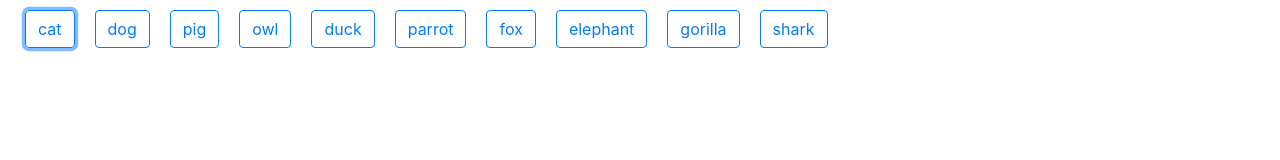
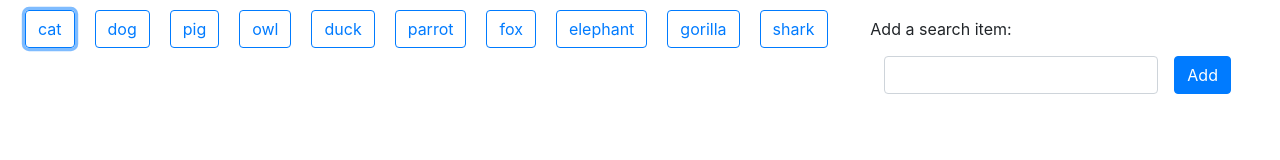
Before and after one commit to maddieclare/Giphy-API, a plain HTML site: page index.html in a window 1280 px wide. Both pictures are taken after a click on the button "cat". Drawn offline with nearby package versions, Linux system fonts and the light colour scheme; no server answers.

Commit message:
Can add new buttons using form input

```diff
--- a/assets/css/style.css
+++ b/assets/css/style.css
@@ -1,14 +1,14 @@
-#search-buttons {
-    width: 100vw;
-}
-
 .search-button {
     margin: 10px;
 }
 
+#add-search-topic {
+    margin-top: 10px;
+}
+
 #results {
     min-height: 100vh;
-    min-width: 100vw;
+    /* min-width: 100vw; */
 }
 
 .image-result {
--- a/assets/javascript/app.js
+++ b/assets/javascript/app.js
@@ -11,6 +11,12 @@ let topics = [
   "shark"
 ];
 
+let userTopicInput;
+
+refreshTopicButtons();
+
+function refreshTopicButtons() {
+  $("#search-buttons").empty();
   for (let i = 0; i < topics.length; i++) {
     let button = $("<button>");
     button.append(topics[i]);
@@ -20,8 +26,8 @@ for (let i = 0; i < topics.length; i++) {
   }
 
   $(".search-button").on("click", function() {
-  var searchTerm = $(this).attr("search-term");
-  var queryUrl =
+    let searchTerm = $(this).attr("search-term");
+    let queryUrl =
       "https://api.giphy.com/v1/gifs/search?q=" +
       searchTerm +
       "&api_key=jhPOZhUKBDuDczyOSuEabgqPr58TyBMk&limit=10";
@@ -68,3 +74,15 @@ $(".search-button").on("click", function() {
       }
     });
   });
+}
+
+$("#topic-input").keyup(function() {
+  userTopicInput = $(this).val();
+});
+
+$("#add-topic-button").on("click", function(event) {
+  event.preventDefault();
+  let searchInput = userTopicInput;
+  topics.push(searchInput);
+  refreshTopicButtons();
+});
--- a/index.html
+++ b/index.html
@@ -19,12 +19,42 @@
   <body>
     <div class="container-fluid">
       <div class="row justify-content-around">
-        <div class="col-lg-12" id="search-bar">
+        <div class="col-md-8 search-bar">
           <div id="search-buttons"></div>
         </div>
+        <div class="col-md-4 search-bar">
+          <form class="form-inline" id="add-search-topic">
+            <div class="form-group mb-2">
+              <label for="add-topic" class="sr-only">Email</label>
+              <input
+                type="text"
+                readonly
+                class="form-control-plaintext"
+                id="add-topic"
+                value="Add a search item:"
+              />
+            </div>
+            <div class="form-group mx-sm-3 mb-2">
+              <label for="topic-input" class="sr-only">Topic</label>
+              <input
+                type="text"
+                class="form-control"
+                id="topic-input"
+                value=""
+              />
+            </div>
+            <button
+              type="submit"
+              class="btn btn-primary mb-2"
+              id="add-topic-button"
+            >
+              Add
+            </button>
+          </form>
+        </div>
       </div>
-      <div class="row">
-        <div class="col-lg-12" id="search-results">
+      <div class="row justify-content-centre">
+        <div class="col-md-12" id="search-results">
           <div id="results"></div>
         </div>
       </div>
```
Lines whose indentation alone changed are shown as unchanged.
